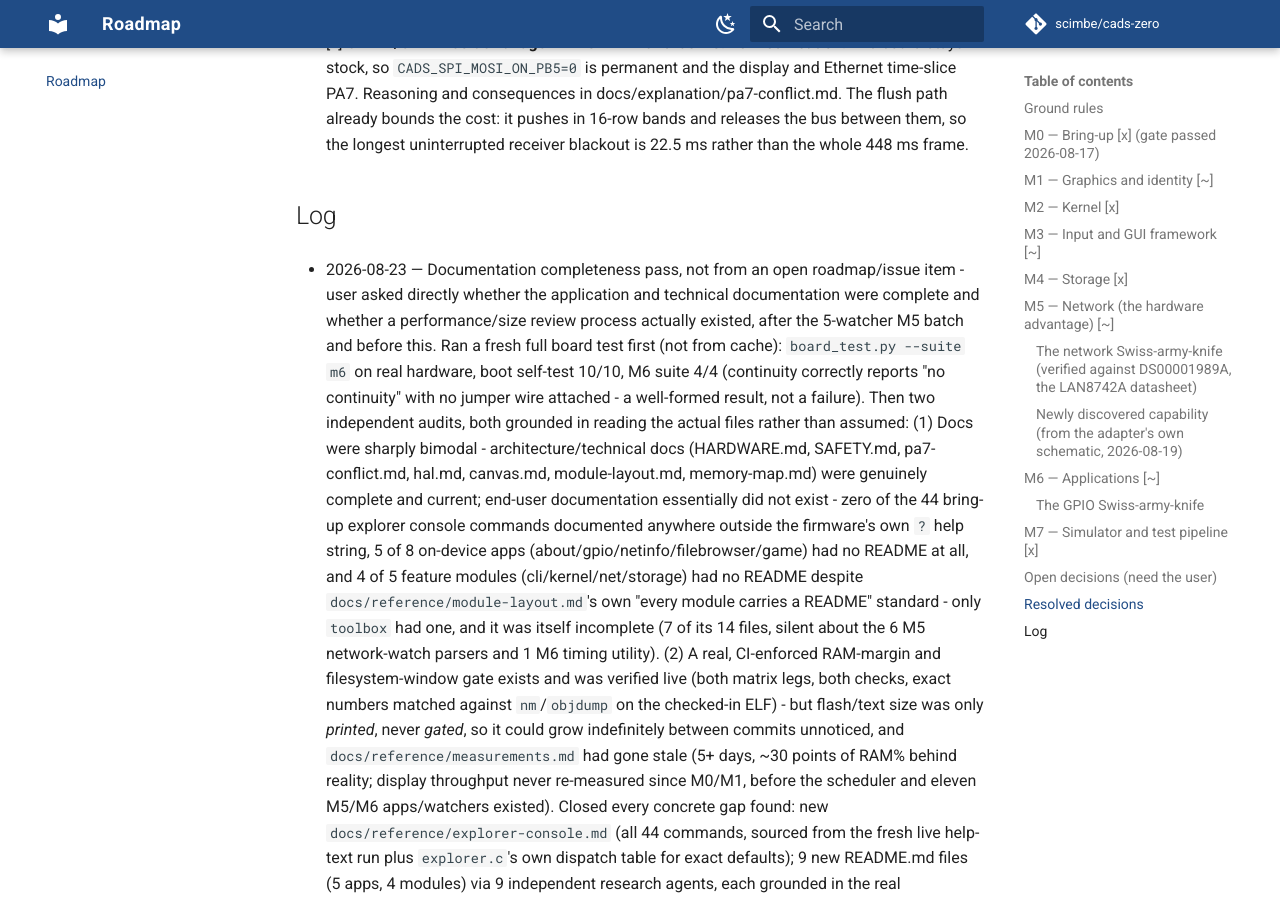
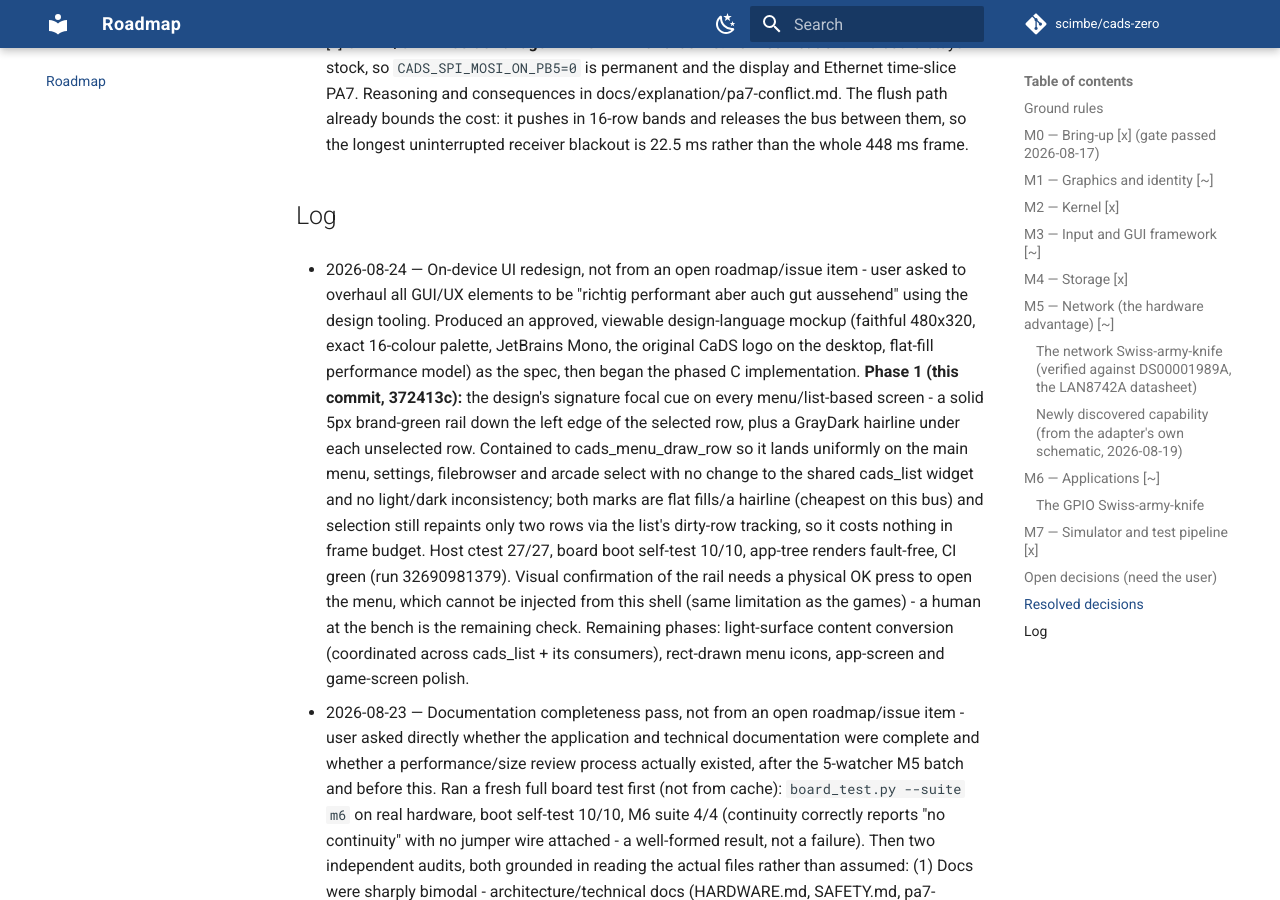
Before and after one commit to scimbe/cads-zero-firmware, an MkDocs documentation site: the page built from docs/ROADMAP.md, in a window 1280 px wide and 900 px high, scrolled down 37414 px. Built offline with MkDocs 1.6.1 and Material for MkDocs 9.7.7, drawn with Linux system fonts in a browser that asks for light colours; comment, search, counter and statistics services are not loaded.

Commit message:
docs: log the UI redesign (mockup + phase 1 selection rail) in ROADMAP.md

```diff
--- a/docs/ROADMAP.md
+++ b/docs/ROADMAP.md
@@ -1950,6 +1950,29 @@ _None outstanding._
 
 ## Log
 
+- 2026-08-24 — On-device UI redesign, not from an open roadmap/issue item -
+  user asked to overhaul all GUI/UX elements to be "richtig performant aber
+  auch gut aussehend" using the design tooling. Produced an approved,
+  viewable design-language mockup (faithful 480x320, exact 16-colour
+  palette, JetBrains Mono, the original CaDS logo on the desktop, flat-fill
+  performance model) as the spec, then began the phased C implementation.
+  **Phase 1 (this commit, 372413c):** the design's signature focal cue on
+  every menu/list-based screen - a solid 5px brand-green rail down the left
+  edge of the selected row, plus a GrayDark hairline under each unselected
+  row. Contained to cads_menu_draw_row so it lands uniformly on the main
+  menu, settings, filebrowser and arcade select with no change to the shared
+  cads_list widget and no light/dark inconsistency; both marks are flat
+  fills/a hairline (cheapest on this bus) and selection still repaints only
+  two rows via the list's dirty-row tracking, so it costs nothing in frame
+  budget. Host ctest 27/27, board boot self-test 10/10, app-tree renders
+  fault-free, CI green (run 32690981379). Visual confirmation of the rail
+  needs a physical OK press to open the menu, which cannot be injected from
+  this shell (same limitation as the games) - a human at the bench is the
+  remaining check. Remaining phases: light-surface content conversion
+  (coordinated across cads_list + its consumers), rect-drawn menu icons,
+  app-screen and game-screen polish.
+
+
 - 2026-08-23 — Documentation completeness pass, not from an open
   roadmap/issue item - user asked directly whether the application and
   technical documentation were complete and whether a performance/size
```
